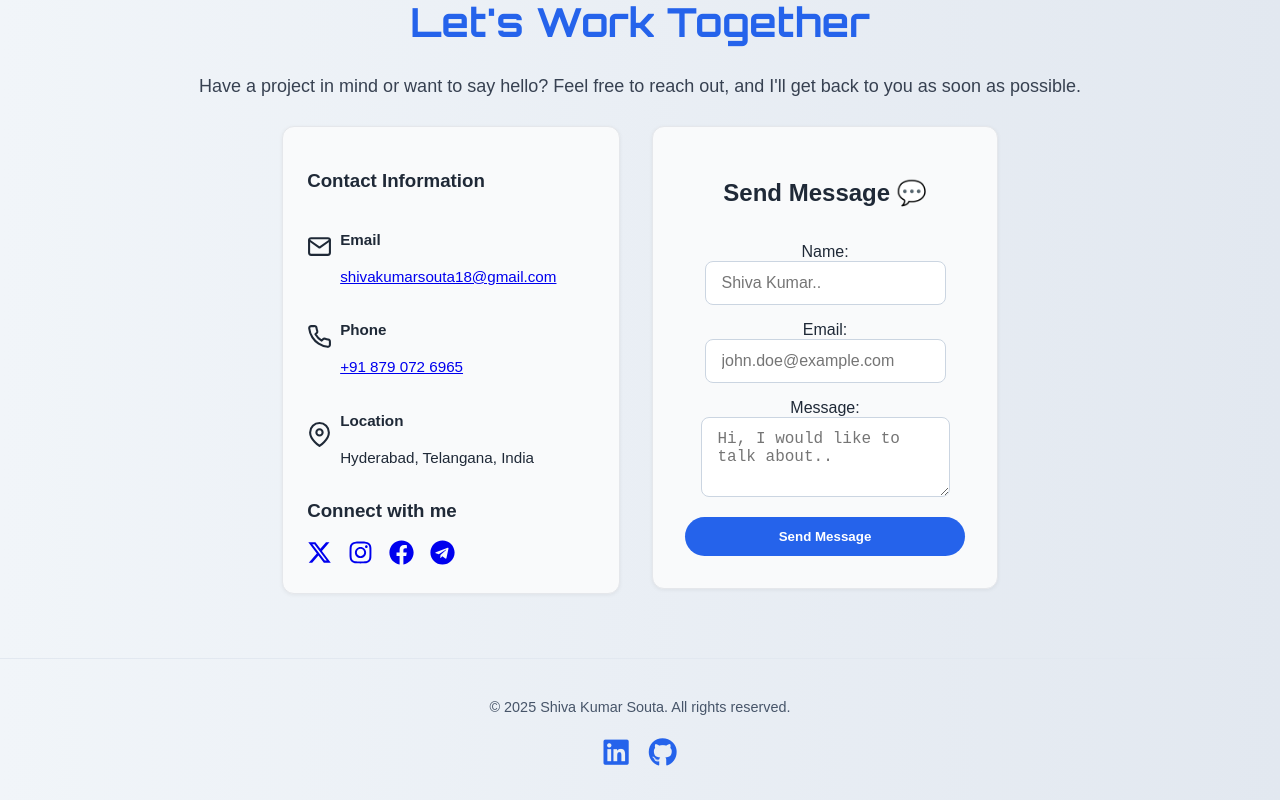
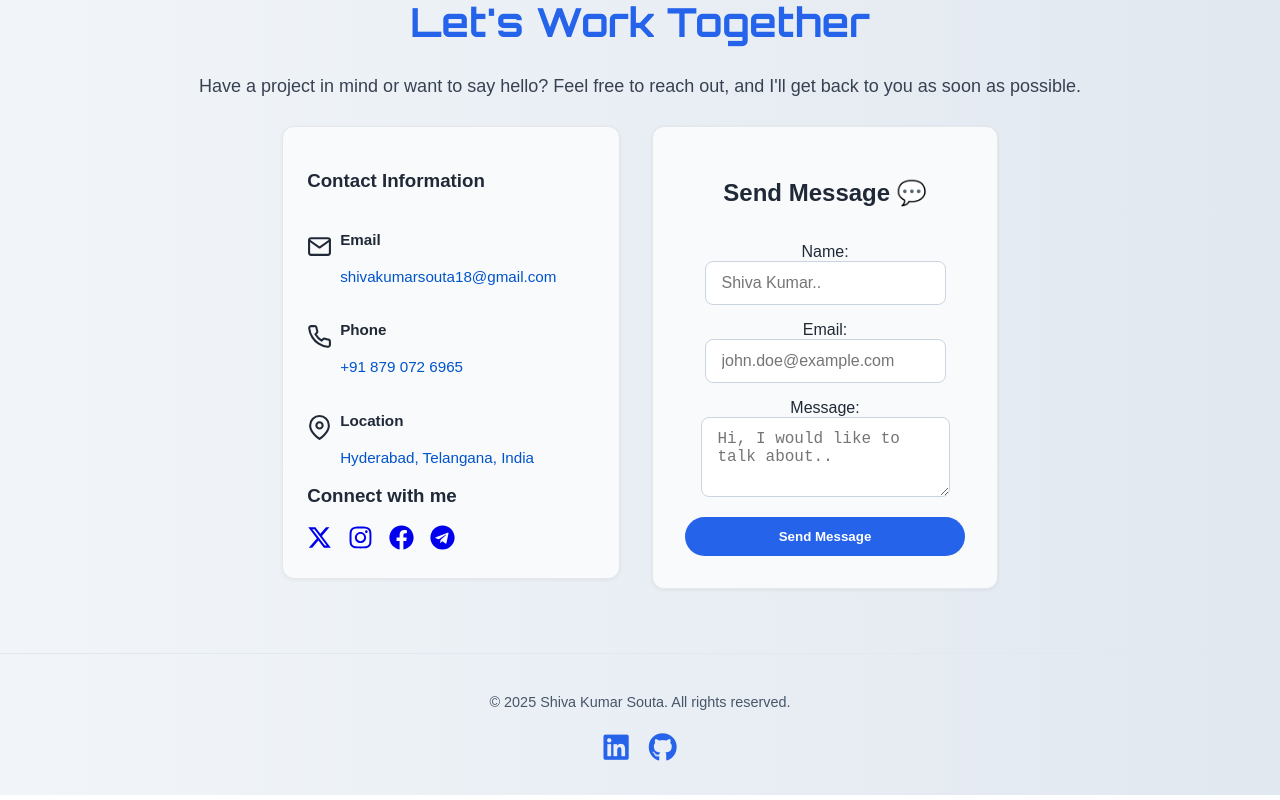
Before and after one commit to shivakumarsouta/portfolio, a React (Vite) app: page / in a window 1280 px wide. Shown: the part 4361-5161 px from the top of the page. Built offline with nearby package versions, Linux system fonts and the light colour scheme; no server answers.

Commit message:
Updated styles

```diff
--- a/src/App.jsx
+++ b/src/App.jsx
@@ -7,9 +7,9 @@ import Hero from "./components/Hero";
 import ProjectCard from "./components/ProjectCard";
 import ContactForm from "./components/ContactForm";
 import Footer from "./components/Footer";
-import { FiMail, FiPhone, FiMapPin } from 'react-icons/fi';
-import { FaInstagram, FaFacebook, FaTelegram } from 'react-icons/fa';
-import { FaXTwitter } from 'react-icons/fa6';
+import { FiMail, FiPhone, FiMapPin } from "react-icons/fi";
+import { FaInstagram, FaFacebook, FaTelegram } from "react-icons/fa";
+import { FaXTwitter } from "react-icons/fa6";
 
 function App() {
   const [projects, setProjects] = useState([]);
@@ -74,11 +74,11 @@ function App() {
                   <h2 className="section-title">About Me</h2>
                   <p className="section-text">
                     I’m a B.Tech (AI & ML) student with strong expertise in
-                    Artificial Intelligence, Machine Learning, and Web Development.
-                    Proficient in Python, Data Science, and Web Technologies. I
-                    bring hands-on experience in building real-world, AI-driven
-                    solutions. I love contributing to cutting-edge innovation in the
-                    tech landscape.
+                    Artificial Intelligence, Machine Learning, and Web
+                    Development. Proficient in Python, Data Science, and Web
+                    Technologies. I bring hands-on experience in building
+                    real-world, AI-driven solutions. I love contributing to
+                    cutting-edge innovation in the tech landscape.
                   </p>
                 </div>
               </div>
@@ -194,8 +194,8 @@ function App() {
               <p id="contact-p">GET IN TOUCH</p>
               <h2 className="section-title">Let's Work Together</h2>
               <p className="section-text">
-                Have a project in mind or want to say hello? Feel free to reach out,
-                and I'll get back to you as soon as possible.
+                Have a project in mind or want to say hello? Feel free to reach
+                out, and I'll get back to you as soon as possible.
               </p>
               <div className="contact-content">
                 <div className="contact-content">
@@ -208,7 +208,10 @@ function App() {
                       </div>
                       <div className="contact-detail-content">
                         <h4>Email</h4>
-                        <a href="mailto:shivakumarsouta18@gmail.com">
+                        <a
+                          href="mailto:shivakumarsouta18@gmail.com"
+                          class="email-link"
+                        >
                           shivakumarsouta18@gmail.com
                         </a>
                       </div>
@@ -220,7 +223,9 @@ function App() {
                       </div>
                       <div className="contact-detail-content">
                         <h4>Phone</h4>
-                        <a href="tel:+918790726965">+91 879 072 6965</a>
+                        <a href="tel:+918790726965" class="phone-link">
+                          +91 879 072 6965
+                        </a>
                       </div>
                     </div>
 
@@ -230,19 +235,35 @@ function App() {
                       </div>
                       <div className="contact-detail-content">
                         <h4>Location</h4>
-                        <p>Hyderabad, Telangana, India</p>
+                        <a
+                          href="https://www.google.com/maps?q=Hyderabad,+Telangana,+India"
+                          class="location-link"
+                          target="_blank"
+                          rel="noopener noreferrer"
+                        >
+                          Hyderabad, Telangana, India
+                        </a>
                       </div>
                     </div>
 
                     <h3>Connect with me</h3>
                     <div className="contact-socials">
-                      <a href="https://www.linkedin.com/in/shivakumarsouta/" target="_blank">
+                      <a
+                        href="https://www.linkedin.com/in/shivakumarsouta/"
+                        target="_blank"
+                      >
                         <FaXTwitter size={25} />
                       </a>
-                      <a href="https://www.instagram.com/sivudoo/" target="_blank">
+                      <a
+                        href="https://www.instagram.com/sivudoo/"
+                        target="_blank"
+                      >
                         <FaInstagram size={25} />
                       </a>
-                      <a href="https://www.facebook.com/profile.php?id=61571819434662&rdid=1k15CAb9cJPNaa8C&share_url=https%3A%2F%2Fwww.facebook.com%2Fshare%2F163fycC6cD%2F#" target="_blank">
+                      <a
+                        href="https://www.facebook.com/profile.php?id=61571819434662&rdid=1k15CAb9cJPNaa8C&share_url=https%3A%2F%2Fwww.facebook.com%2Fshare%2F163fycC6cD%2F#"
+                        target="_blank"
+                      >
                         <FaFacebook size={25} />
                       </a>
                       <a href="https://t.me/shivakumarsouta" target="_blank">
--- a/src/styles/global.css
+++ b/src/styles/global.css
@@ -480,6 +480,39 @@ body.dark {
 }
 
 /* ====== Contact Section ====== */
+
+.contact-detail-content a {
+  text-decoration: none;
+  font-weight: 500;
+}
+
+/* Email link */
+.email-link {
+  color: #0054cb;
+}
+
+.email-link:hover {
+  color: #760985;
+}
+
+/* Phone link */
+.phone-link {
+  color: #0054cb;
+}
+
+.phone-link:hover {
+  color: #760985;
+}
+
+/* Location link */
+.location-link {
+  color: #0054cb;
+}
+
+.location-link:hover {
+  color: #760985;
+}
+
 .contact-content {
   display: flex;
   gap: 2rem;
```
